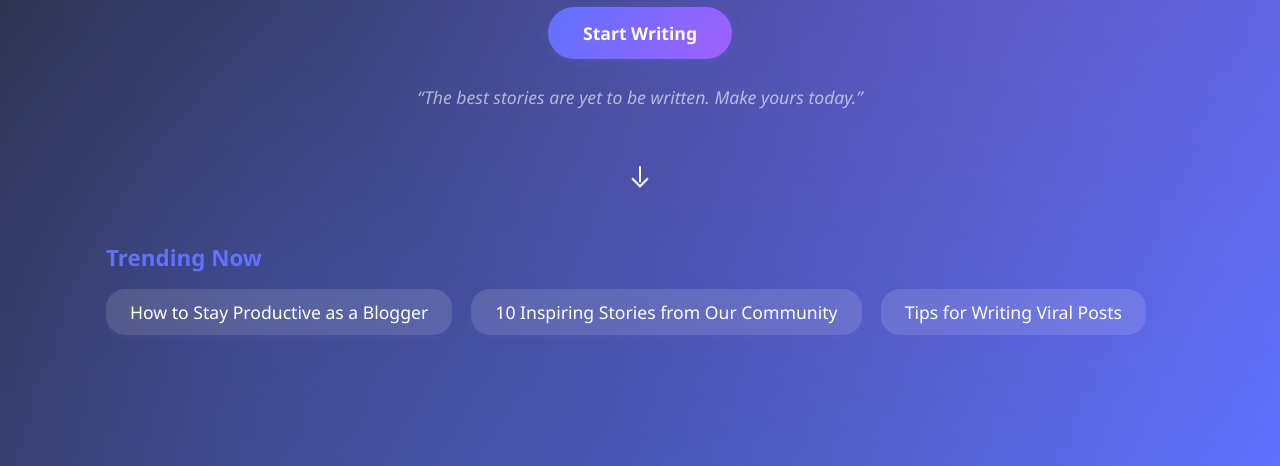
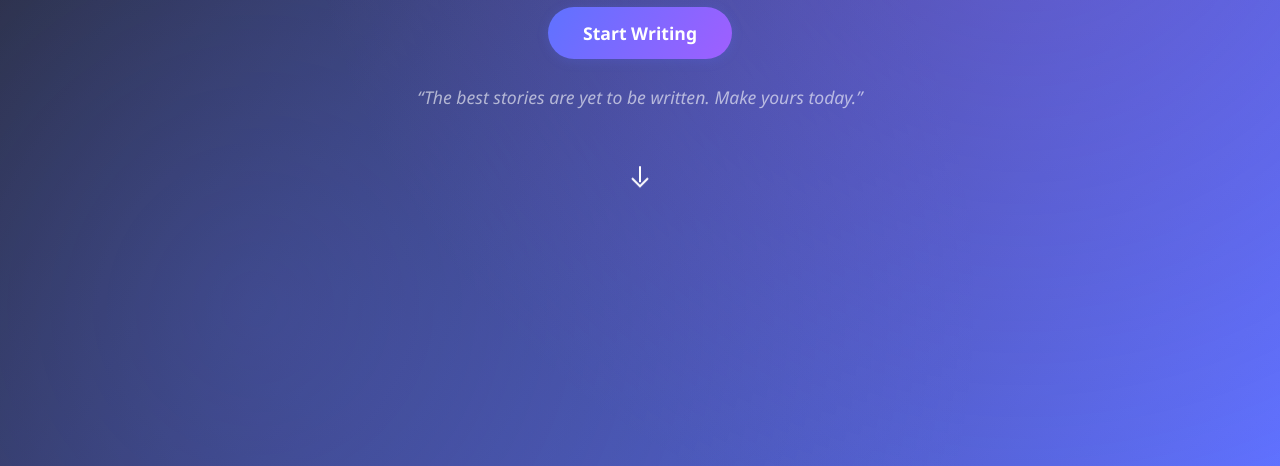
Before and after one commit to Prasad-rangapu/JINX, a plain HTML site: page home.html in a window 1280 px wide. Shown: the part 334-800 px from the top of the page. Drawn offline with Linux system fonts and the light colour scheme; no server answers.

Commit message:
update of frontend

```diff
--- a/home.html
+++ b/home.html
@@ -48,42 +48,9 @@
     </div>
   </section>
 
-  <!-- Trending/Popular Posts Suggestion -->
-  <section class="suggested-section" style="max-width:1100px; margin:0 auto 2rem auto; padding:1.5rem 1rem 0 1rem;">
-    <h2 style="font-size:1.4rem; color:var(--primary); margin-bottom:1rem; font-weight:700;">Trending Now</h2>
-    <div id="trending-posts" style="display:flex; gap:1.2rem; flex-wrap:wrap;">
-      <!-- Trending posts will be loaded here by JS -->
-    </div>
-  </section>
-
   <main class="posts-container" id="recent-posts"></main>
 
   <script src="javascripts/posts.js"></script>
-  <script>
-    // Example: Load trending posts (replace with your own logic if needed)
-    function loadTrendingPosts() {
-      const trending = [
-        { title: "How to Stay Productive as a Blogger", link: "blogs.html#1" },
-        { title: "10 Inspiring Stories from Our Community", link: "blogs.html#2" },
-        { title: "Tips for Writing Viral Posts", link: "blogs.html#3" }
-      ];
-      const container = document.getElementById('trending-posts');
-      trending.forEach(post => {
-        const a = document.createElement('a');
-        a.href = post.link;
-        a.textContent = post.title;
-        a.className = "nav-link";
-        a.style = "background:rgba(255,255,255,0.13);padding:0.7rem 1.5rem;border-radius:1.2rem;color:#fff;font-weight:500;text-decoration:none;box-shadow:0 2px 8px #5f72ff22;transition:background 0.2s;";
-        a.onmouseover = () => a.style.background = "var(--gradient)";
-        a.onmouseout = () => a.style.background = "rgba(255,255,255,0.13)";
-        container.appendChild(a);
-      });
-    }
-    window.onload = () => {
-      loadRecentPosts();
-      loadTrendingPosts();
-    };
-  </script>
   <style>
     @keyframes bounce {
       0%, 100% { transform: translateY(0);}
@@ -92,8 +59,6 @@
     .cta-btn:hover { background:linear-gradient(120deg,#9f5fff 0%,#5f72ff 100%); transform:scale(1.05);}
     @media (max-width:700px) {
       .hero-title { font-size:1.5rem !important;}
-      .suggested-section { padding:0.5rem 0.2rem;}
-      #trending-posts { flex-direction:column; gap:0.7rem;}
     }
   </style>
 </body>
```
